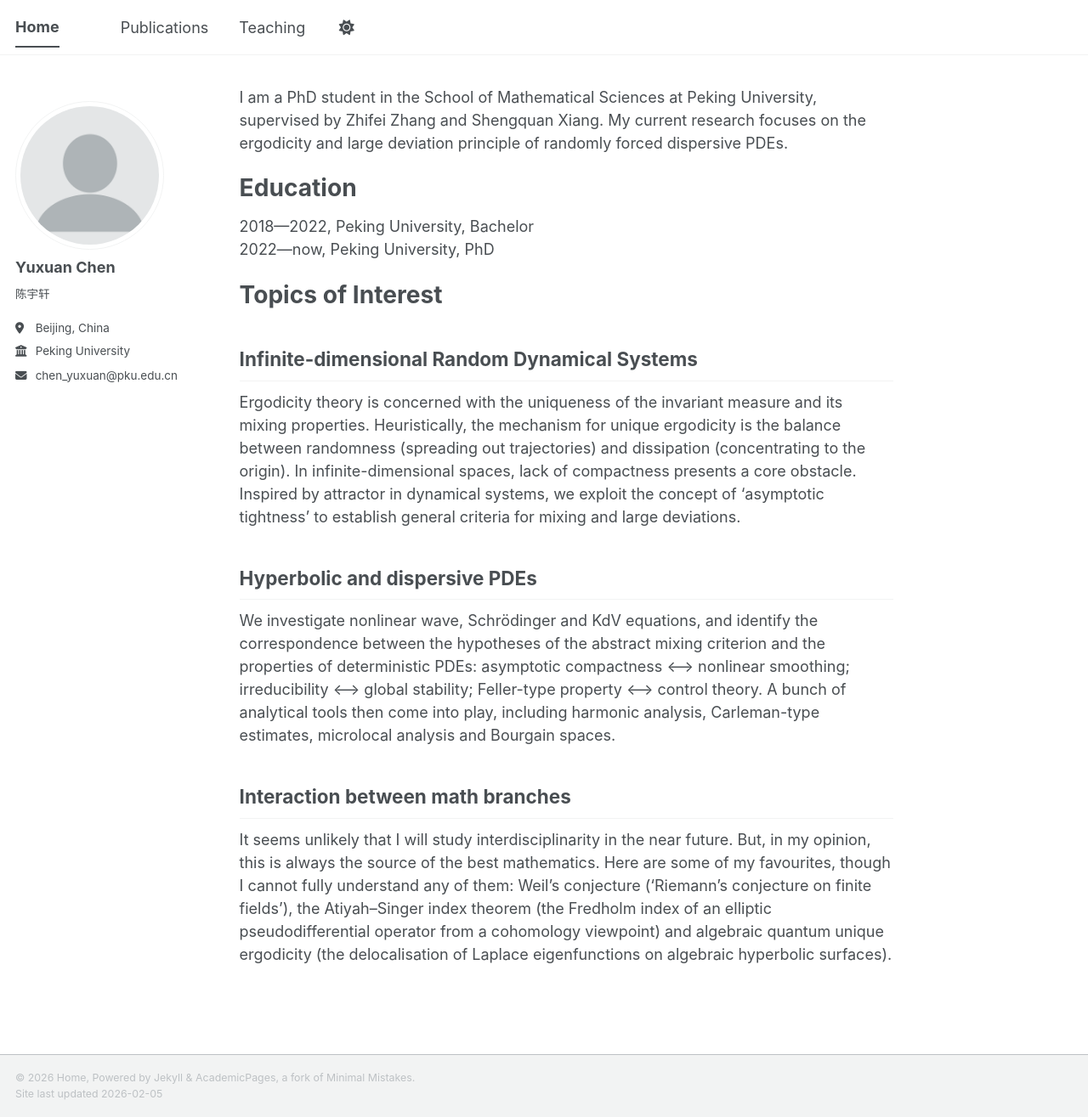
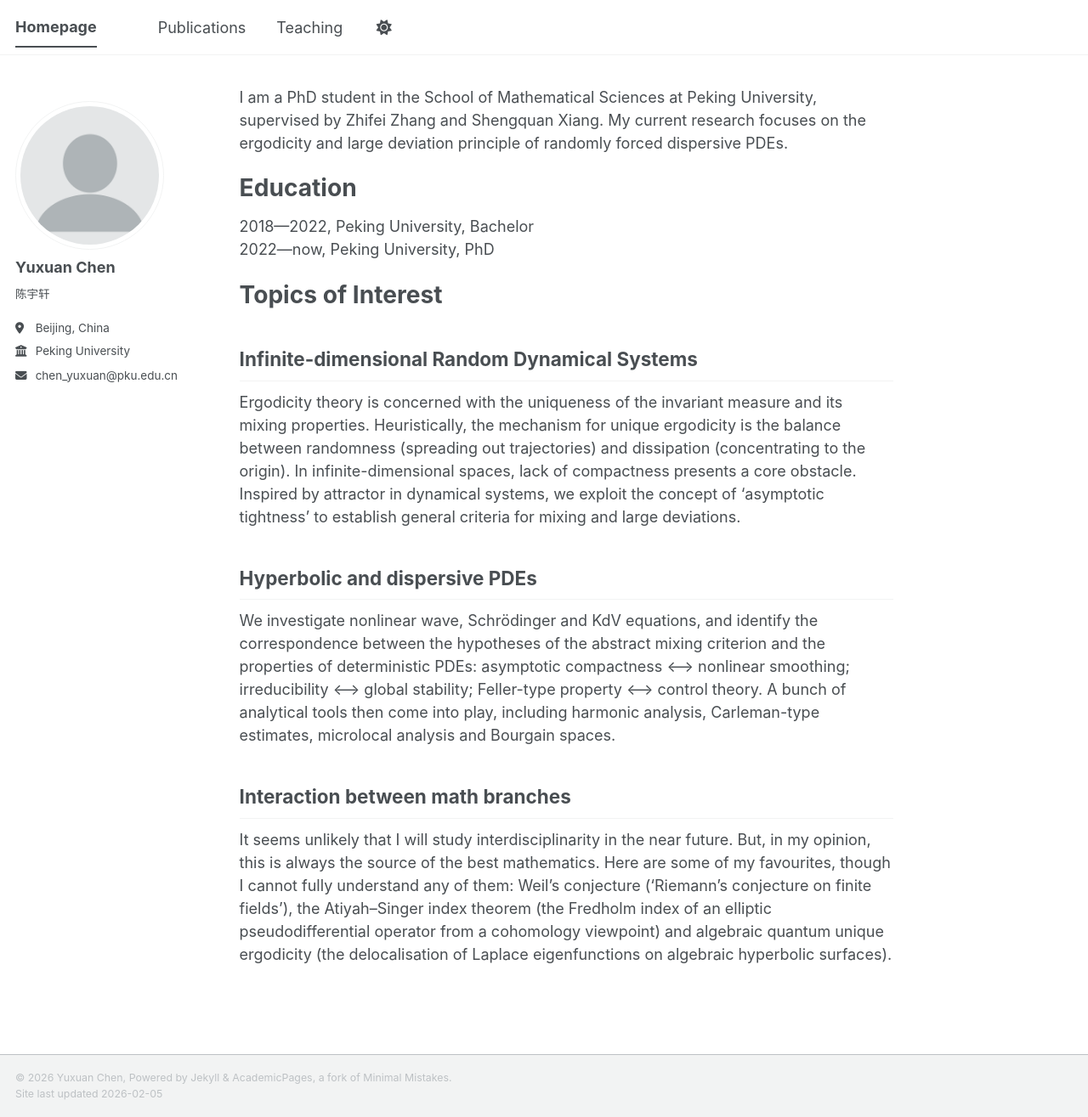
Before and after one commit to yxchen-pku/yxchen-pku.github.io, a Jekyll site: the page built from _pages/about.md, in a window 1280 px wide and 1315 px high. Shown: the whole window at 85% size. Built offline with Jekyll 4.4.1, drawn with Linux system fonts in a browser that asks for light colours; a script bundle is joined from its source files by our own code; library files that are not in the unit come from our copies.

Commit message:
Update _config.yml

```diff
--- a/_config.yml
+++ b/_config.yml
@@ -9,10 +9,10 @@
 # Basic Site Settings
 locale                   : "en-US"
 site_theme               : "default" # The available themes options are "default", "air", "sunrise", "mint", "dirt" and "contrast"
-title                    : "Home"
+title                    : "Homepage"
 title_separator          : "-"
-name                     : ""
-description              : &description "of Yuxuan Chen"   # Update this with a general description of your site, this is the default if not overridden by a page
+name                     : "Yuxuan Chen"
+description              : &description ""   # Update this with a general description of your site, this is the default if not overridden by a page
 url                      : https://yxchen-pku.github.io # The base hostname & protocol for your site e.g. "https://[your GitHub username].github.io",
                                                            # or if you already have some other page hosted on Github then use "https://[your GitHub username].github.io/[Your Repo Name]"
 baseurl                  : "" # the subpath of your site, e.g. "/blog"
```
